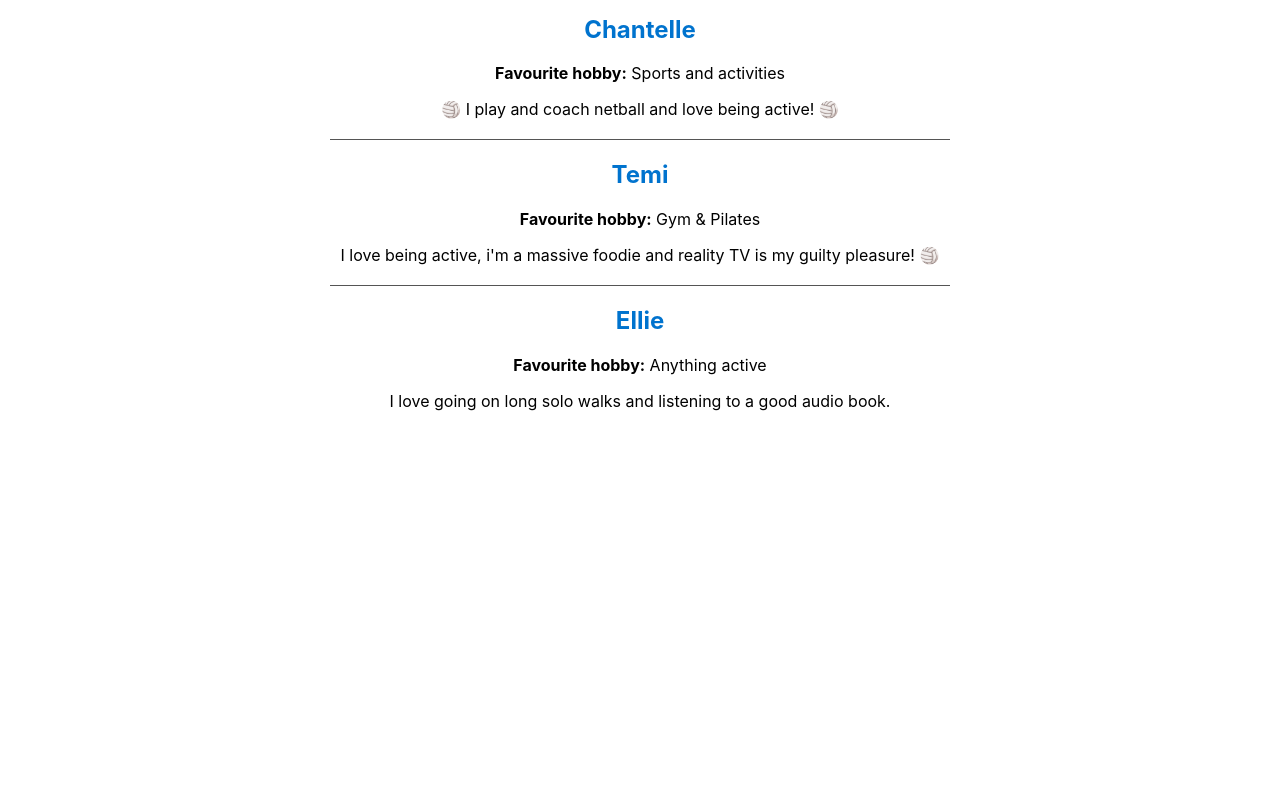
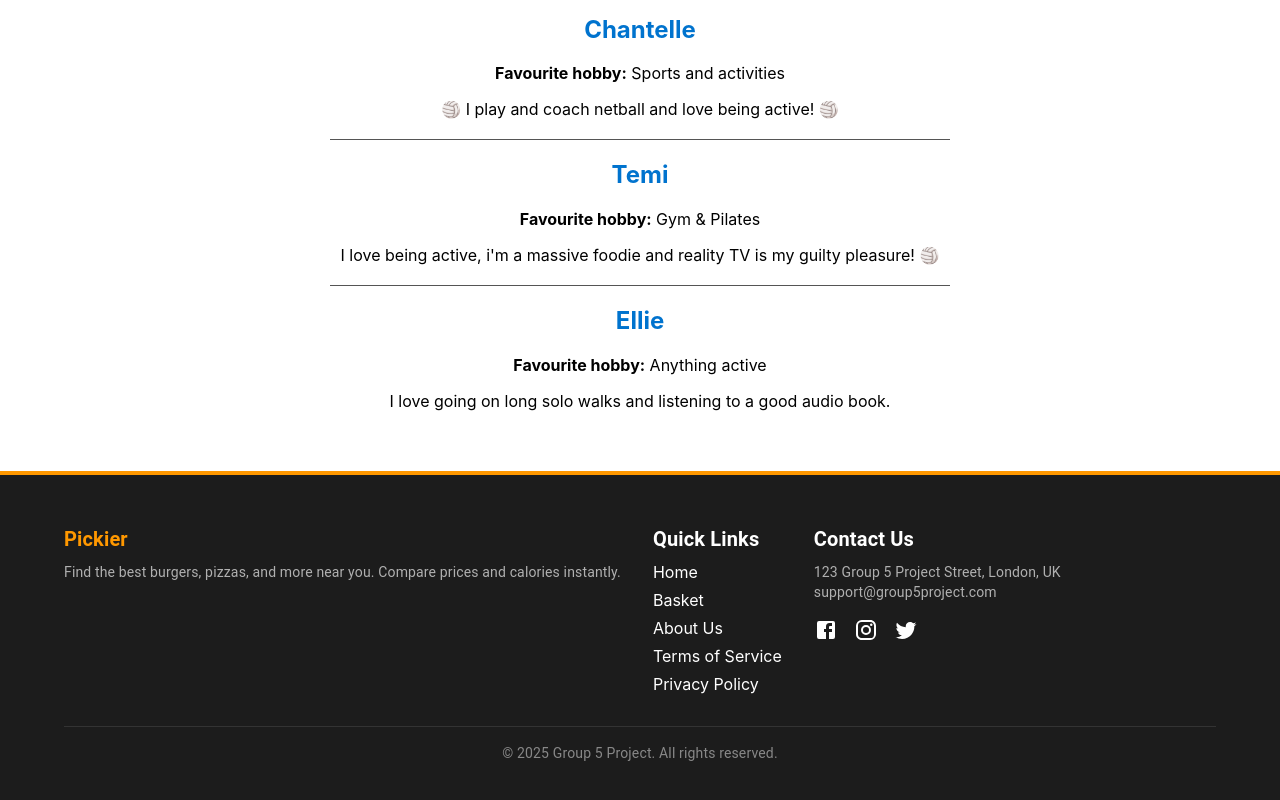
Before and after one commit to mxria-a/CFG-Group5-Project, a React (Create React App) app in the folder frontend/: page /about-us in a window 1280 px wide. Shown: the part 570-1370 px from the top of the page. Before the commit the page ends 1041 px from the top, so only its background shows below. Built offline with nearby package versions, Linux system fonts and the light colour scheme.

Commit message:
added a footer will be modifying it later

```diff
--- a/frontend/package.json
+++ b/frontend/package.json
@@ -5,6 +5,7 @@
   "dependencies": {
     "@emotion/react": "^11.14.0",
     "@emotion/styled": "^11.14.1",
+    "@mui/icons-material": "^7.3.6",
     "@mui/material": "^7.3.6",
     "@testing-library/dom": "^10.4.1",
     "axios": "^1.13.2",
--- a/frontend/src/App.jsx
+++ b/frontend/src/App.jsx
@@ -1,11 +1,24 @@
 import { BrowserRouter, Routes, Route, Link } from "react-router-dom";
+import { Box } from "@mui/material"; //
 import "./App.css";
 import Home from "./Pages/Homepage";
 import TeamIntro from "./Components/TeamIntro";
+import Footer from "./Components/Footer"; //
 
 function App() {
   return (
     <BrowserRouter>
+      {/* wrapped everything in this Box */}
+      {/* This creates the sticky footer layout */}
+      <Box
+        sx={{
+          display: "flex",
+          flexDirection: "column",
+          minHeight: "100vh"
+        }}
+      >
+
+        {/*  Navbar */}
         <nav className="navbar">
           <div className="nav-logo">App name</div>
           <div className="nav-links">
@@ -16,11 +29,19 @@ function App() {
           </div>
         </nav>
 
+        {/* Main Content Area - flexGrow pushes the footer down */}
+        <Box component="main" sx={{ flexGrow: 1 }}>
           <Routes>
             <Route path="/" element={<Home />} />
             <Route path="/profile" />
             <Route path="/about-us" element={<TeamIntro />} />
           </Routes>
+        </Box>
+
+        {/* The Footer */}
+        <Footer />
+
+      </Box>
     </BrowserRouter>
   );
 }
--- /dev/null
+++ b/frontend/src/Components/Footer.jsx
@@ -0,0 +1,89 @@
+import React from "react";
+import { Box, Container, Grid, Typography, Link as MuiLink } from "@mui/material";
+import { Link as RouterLink } from "react-router-dom"; // 1. Renamed to avoid conflict
+import { Facebook, Instagram, Twitter } from "@mui/icons-material";
+
+const Footer = () => {
+  return (
+    <Box
+      component="footer"
+      sx={{
+        backgroundColor: "#1c1c1c",
+        color: "white",
+        py: 6,
+        mt: "auto",
+        borderTop: "4px solid #ff9800",
+      }}
+    >
+      <Container maxWidth="lg">
+        <Grid container spacing={4}>
+
+          {/* Column 1: Brand Info */}
+          <Grid item xs={12} sm={4}> {/* 2. Fixed typo "itemQXXs" to "item xs" */}
+            <Typography variant="h6" gutterBottom sx={{ fontWeight: "bold", color: "#ff9800" }}>
+              Pickier
+            </Typography>
+            <Typography variant="body2" sx={{ color: "#b0b0b0" }}>
+              Find the best burgers, pizzas, and more near you. Compare prices and
+              calories instantly.
+            </Typography>
+          </Grid>
+
+          {/* Column 2: Quick Links */}
+          <Grid item xs={12} sm={4}>
+            <Typography variant="h6" gutterBottom sx={{ fontWeight: "bold" }}>
+              Quick Links
+            </Typography>
+            <Box sx={{ display: "flex", flexDirection: "column", gap: 1 }}>
+
+              {/* 3. Use MuiLink with component={RouterLink} for internal navigation */}
+              <MuiLink component={RouterLink} to="/" color="inherit" underline="hover">
+                Home
+              </MuiLink>
+
+              <MuiLink component={RouterLink} to="/basket" color="inherit" underline="hover">
+                Basket
+              </MuiLink>
+
+              {/* ✅ THE FIX: About Us using React Router */}
+              <MuiLink component={RouterLink} to="/about-us" color="inherit" underline="hover">
+                About Us
+              </MuiLink>
+
+              <MuiLink href="#" color="inherit" underline="hover">Terms of Service</MuiLink>
+              <MuiLink href="#" color="inherit" underline="hover">Privacy Policy</MuiLink>
+            </Box>
+          </Grid>
+
+          {/* Column 3: Contact & Social */}
+          <Grid item xs={12} sm={4}>
+            <Typography variant="h6" gutterBottom sx={{ fontWeight: "bold" }}>
+              Contact Us
+            </Typography>
+            <Typography variant="body2" sx={{ mb: 2, color: "#b0b0b0" }}>
+              123 Group 5 Project Street, London, UK
+              <br />
+              support@group5project.com
+            </Typography>
+
+            {/* Social Icons */}
+            <Box sx={{ display: "flex", gap: 2 }}>
+              <MuiLink href="#" color="inherit"><Facebook /></MuiLink>
+              <MuiLink href="#" color="inherit"><Instagram /></MuiLink>
+              <MuiLink href="#" color="inherit"><Twitter /></MuiLink>
+            </Box>
+          </Grid>
+        </Grid>
+
+        {/* Copyright Bar */}
+        <Box sx={{ textAlign: "center", mt: 4, pt: 2, borderTop: "1px solid #333" }}>
+          <Typography variant="body2" sx={{ color: "#888" }}>
+            &copy; {new Date().getFullYear()} Group 5 Project. All rights reserved.
+          </Typography>
+        </Box>
+      </Container>
+    </Box>
+  );
+};
+
+export default Footer;
```
Also changed, not shown: 1 other file (tests, documents, lock files or other folders). Lines whose indentation alone changed are shown as unchanged.
